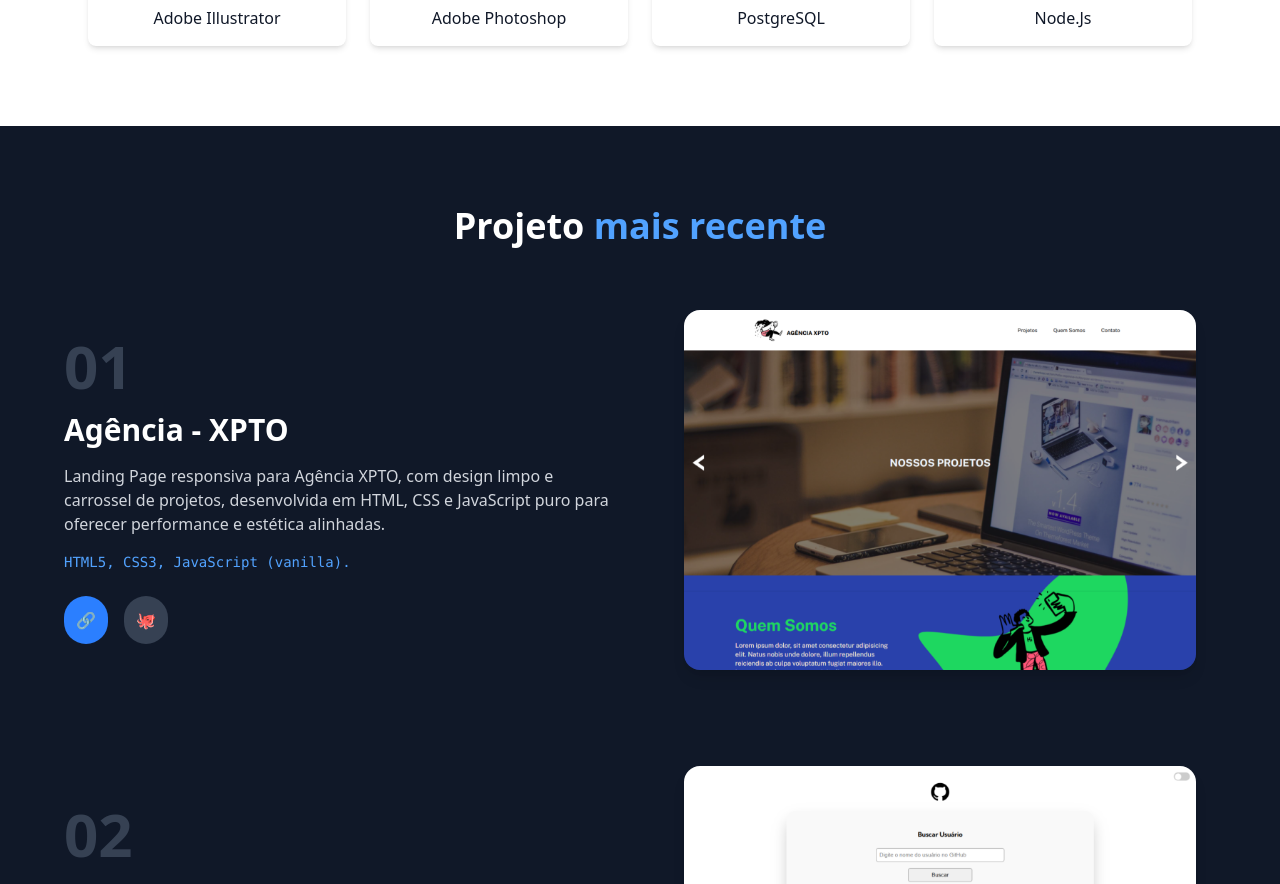
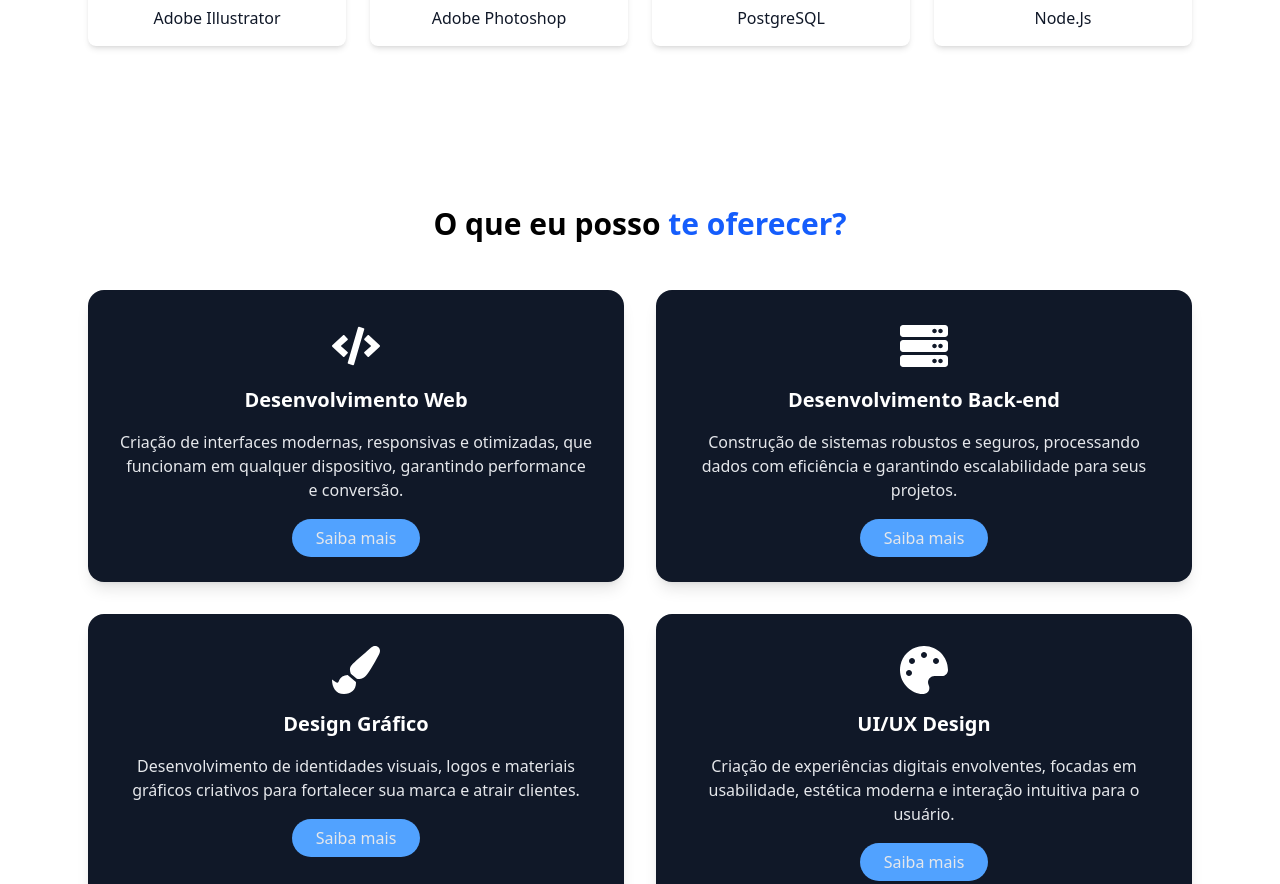
Before and after one commit to Robson-Bruno/my-portifolio, a React (Vite) app: page / in a window 1280 px wide. Shown: the part 1905-2789 px from the top of the page. Built offline with nearby package versions, Linux system fonts and the light colour scheme.

Commit message:
Adicionado uma seção de serviços, aonde as pessoas poderão ver quais serviços serão oferecidos. Adicionado ao header a navegação direta para a parte services.

```diff
--- a/src/App.tsx
+++ b/src/App.tsx
@@ -5,6 +5,7 @@ import Skills from "../src/components/skill/Skills"
 import Projects from "../src/components/project/Projects"
 import Contact from "../src/components/contacts/Contacts"
 import Footer from "../src/components/footer/Footer"
+import Services from "./components/serviços/Services"
 
 export default function App() {
   return (
@@ -14,6 +15,7 @@ export default function App() {
         <Hero />
         <About />
         <Skills />
+        <Services/>
         <Projects />
         <Contact />
       </main>
--- a/src/components/contacts/Contacts.tsx
+++ b/src/components/contacts/Contacts.tsx
@@ -7,6 +7,7 @@ export default function Contact() {
         <a href="mailto:guilherme.henrydesigner@gmail.com" className="hover:text-blue-900">Email</a>
         <a href="https://github.com/Guilherme-Henry-Dev" target="_blank" className="hover:text-blue-900">GitHub</a>
         <a href="https://www.linkedin.com/in/guilhermehenryf" target="_blank" className="hover:text-blue-900">LinkedIn</a>
+        <a href="https://wa.me/5531987985524" target="_blank" className="hover:text-blue-900">WhatsApp</a>
       </div>
     </section>
   )
--- a/src/components/header/Header.tsx
+++ b/src/components/header/Header.tsx
@@ -17,11 +17,11 @@ export default function Header() {
       <nav className="max-w-6xl mx-auto flex justify-between items-center p-4">
         <h1 className="text-2xl font-bold text-blue-900">Guilherme Henry</h1>
 
-        {/* Menu Desktop */}
         <ul className="hidden md:flex gap-6 text-gray-700">
           <li><button onClick={() => handleScroll("home")} className="hover:text-blue-900">Home</button></li>
           <li><button onClick={() => handleScroll("about")} className="hover:text-blue-900">About</button></li>
           <li><button onClick={() => handleScroll("skills")} className="hover:text-blue-900">Skills</button></li>
+          <li><button onClick={() => handleScroll("services")} className="hover:text-blue-900">Services</button></li>
           <li><button onClick={() => handleScroll("projects")} className="hover:text-blue-900">Projects</button></li>
           <li><button onClick={() => handleScroll("contact")} className="hover:text-blue-900">Contact</button></li>
         </ul>
@@ -39,6 +39,7 @@ export default function Header() {
           <li><button onClick={() => handleScroll("home")} className="hover:text-blue-900">Home</button></li>
           <li><button onClick={() => handleScroll("about")} className="hover:text-blue-900">About</button></li>
           <li><button onClick={() => handleScroll("skills")} className="hover:text-blue-900">Skills</button></li>
+          <li><button onClick={() => handleScroll("services")} className="hover:text-blue-900">Services</button></li>
           <li><button onClick={() => handleScroll("projects")} className="hover:text-blue-900">Projects</button></li>
           <li><button onClick={() => handleScroll("contact")} className="hover:text-blue-900">Contact</button></li>
         </ul>
--- /dev/null
+++ b/src/components/serviços/Services.tsx
@@ -0,0 +1,59 @@
+import { FaCode, FaServer, FaPaintBrush, FaPalette } from "react-icons/fa"
+
+export default function Services() {
+  return (
+    <section id="services" className="py-20 bg-white text-white">
+      <div className="max-w-6xl mx-auto px-6 text-center">
+        <h2 className="text-3xl font-bold mb-12 text-black">
+          O que eu posso <span className="text-blue-600">te oferecer?</span>
+        </h2>
+
+        <div className="grid md:grid-cols-2 gap-8">
+          <div className="bg-gray-900 rounded-2xl p-8 shadow-lg hover:scale-105 transition-transform">
+            <FaCode className="text-5xl mx-auto mb-4" />
+            <h3 className="text-xl font-semibold mb-4">Desenvolvimento Web</h3>
+            <p className="text-gray-200 mb-6">
+              Criação de interfaces modernas, responsivas e otimizadas, que funcionam em qualquer dispositivo, garantindo performance e conversão.
+            </p>
+            <a href="#contact" className="bg-blue-400 text-gray-200 px-6 py-2 rounded-full hover:bg-green-400 transition">
+              Saiba mais
+            </a>
+          </div>
+
+          <div className="bg-gray-900 rounded-2xl p-8 shadow-lg hover:scale-105 transition-transform">
+            <FaServer className="text-5xl mx-auto mb-4" />
+            <h3 className="text-xl font-semibold mb-4">Desenvolvimento Back-end</h3>
+            <p className="text-gray-200 mb-6">
+              Construção de sistemas robustos e seguros, processando dados com eficiência e garantindo escalabilidade para seus projetos.
+            </p>
+            <a href="#contact" className="bg-blue-400 text-gray-200 px-6 py-2 rounded-full hover:bg-green-400 transition">
+              Saiba mais
+            </a>
+          </div>
+
+          <div className="bg-gray-900 rounded-2xl p-8 shadow-lg hover:scale-105 transition-transform">
+            <FaPaintBrush className="text-5xl mx-auto mb-4" />
+            <h3 className="text-xl font-semibold mb-4">Design Gráfico</h3>
+            <p className="text-gray-200 mb-6">
+              Desenvolvimento de identidades visuais, logos e materiais gráficos criativos para fortalecer sua marca e atrair clientes.
+            </p>
+            <a href="#contact" className="bg-blue-400 text-gray-200 px-6 py-2 rounded-full hover:bg-green-400 transition">
+              Saiba mais
+            </a>
+          </div>
+
+          <div className="bg-gray-900 rounded-2xl p-8 shadow-lg hover:scale-105 transition-transform">
+            <FaPalette className="text-5xl mx-auto mb-4" />
+            <h3 className="text-xl font-semibold mb-4">UI/UX Design</h3>
+            <p className="text-gray-200 mb-6">
+              Criação de experiências digitais envolventes, focadas em usabilidade, estética moderna e interação intuitiva para o usuário.
+            </p>
+            <a href="#contact" className="bg-blue-400 text-gray-200 px-6 py-2 rounded-full hover:bg-green-400 transition">
+              Saiba mais
+            </a>
+          </div>
+        </div>
+      </div>
+    </section>
+  )
+}
--- a/src/index.css
+++ b/src/index.css
@@ -1 +1,5 @@
 @import "tailwindcss";
+
+html {
+  scroll-behavior: smooth;
+}
```
